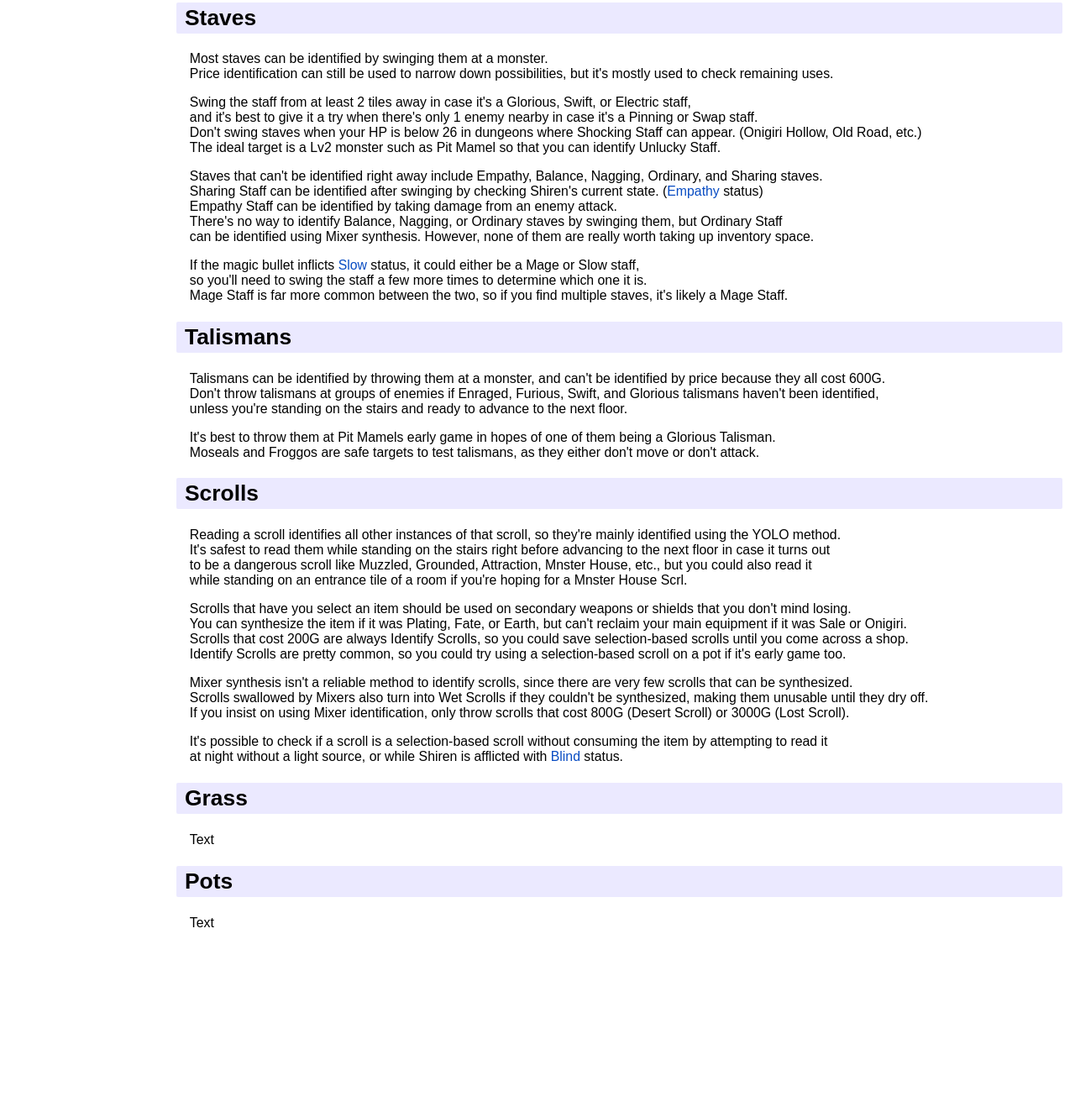
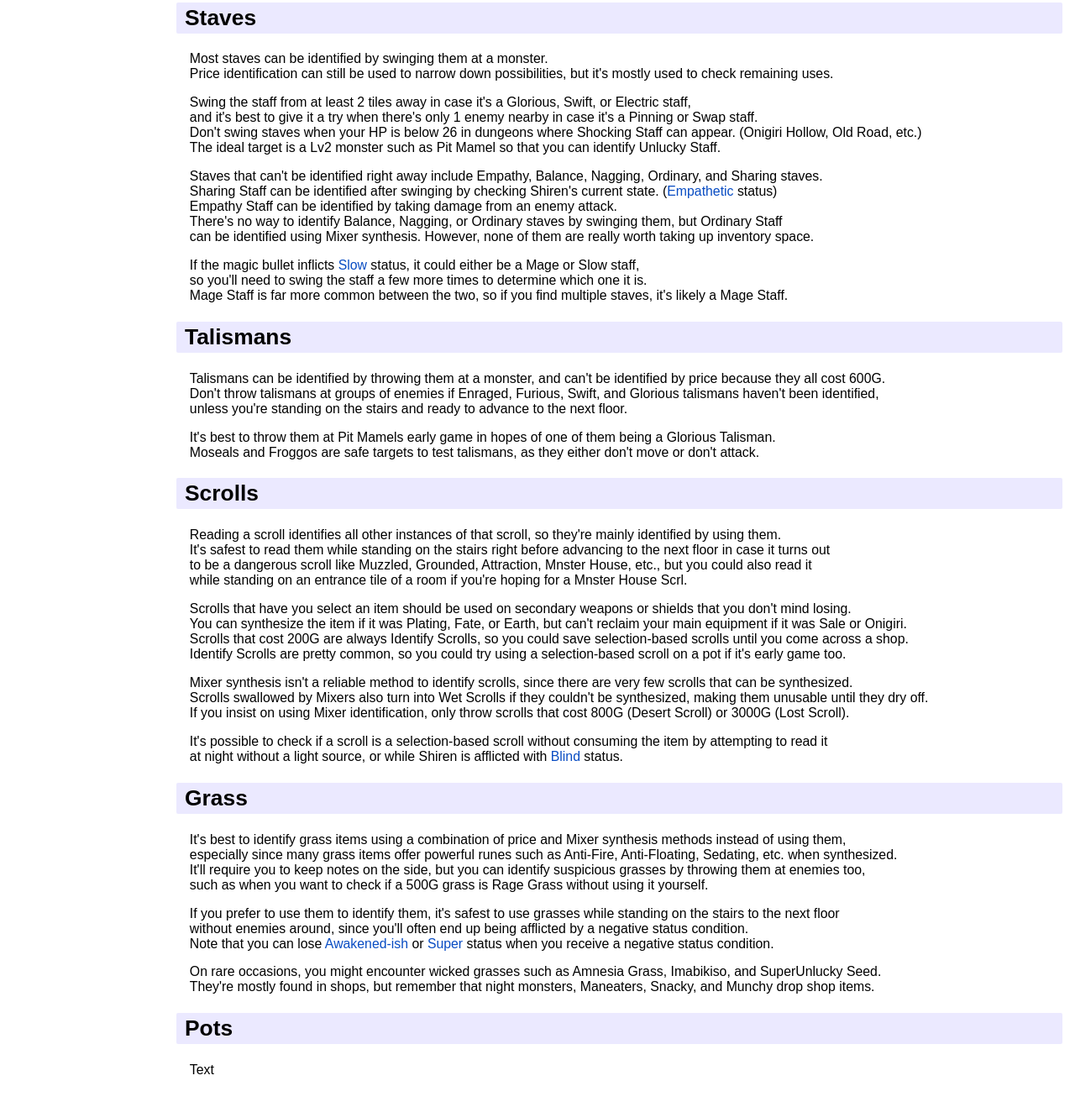
Before and after one commit to SharkSnack/shiren-wiki, a plain HTML site: page shiren5/guide/identifying.html in a window 1280 px wide. Shown: the part 2897-4215 px from the top of the page at 84% size. Before the commit the page ends 4088 px from the top, so only its background shows below. Drawn offline with nearby package versions, Linux system fonts and the light colour scheme.

Commit message:
working on identifying

```diff
--- a/shiren5/guide/identifying.html
+++ b/shiren5/guide/identifying.html
@@ -152,7 +152,7 @@
           <div class="explanation_2">
             <p>Most staves can be identified by swinging them at a monster.<br>Price identification can still be used to narrow down possibilities, but it's mostly used to check remaining uses.</p>
             <p>Swing the staff from at least 2 tiles away in case it's a Glorious, Swift, or Electric staff,<br>and it's best to give it a try when there's only 1 enemy nearby in case it's a Pinning or Swap staff.<br>Don't swing staves when your HP is below 26 in dungeons where Shocking Staff can appear. (Onigiri Hollow, Old Road, etc.)<br>The ideal target is a Lv2 monster such as Pit Mamel so that you can identify Unlucky Staff.</p>
-            <p>Staves that can't be identified right away include Empathy, Balance, Nagging, Ordinary, and Sharing staves.<br>Sharing Staff can be identified after swinging by checking Shiren's current state. (<a href="/shiren5/system/status-conditions#empathy">Empathy</a> status)<br>Empathy Staff can be identified by taking damage from an enemy attack.<br>There's no way to identify Balance, Nagging, or Ordinary staves by swinging them, but Ordinary Staff<br>can be identified using Mixer synthesis. However, none of them are really worth taking up inventory space.</p>
+            <p>Staves that can't be identified right away include Empathy, Balance, Nagging, Ordinary, and Sharing staves.<br>Sharing Staff can be identified after swinging by checking Shiren's current state. (<a href="/shiren5/system/status-conditions#empathetic">Empathetic</a> status)<br>Empathy Staff can be identified by taking damage from an enemy attack.<br>There's no way to identify Balance, Nagging, or Ordinary staves by swinging them, but Ordinary Staff<br>can be identified using Mixer synthesis. However, none of them are really worth taking up inventory space.</p>
             <p>If the magic bullet inflicts <a href="/shiren5/system/status-conditions#slow">Slow</a> status, it could either be a Mage or Slow staff,<br>so you'll need to swing the staff a few more times to determine which one it is.<br>Mage Staff is far more common between the two, so if you find multiple staves, it's likely a Mage Staff.</p>
           </div>
           <h2 id="talismans">Talismans</h2>
@@ -162,14 +162,16 @@
           </div>
           <h2 id="scrolls">Scrolls</h2>
           <div class="explanation_2">
-            <p>Reading a scroll identifies all other instances of that scroll, so they're mainly identified using the YOLO method.<br>It's safest to read them while standing on the stairs right before advancing to the next floor in case it turns out<br>to be a dangerous scroll like Muzzled, Grounded, Attraction, Mnster House, etc., but you could also read it<br>while standing on an entrance tile of a room if you're hoping for a Mnster House Scrl.</p>
+            <p>Reading a scroll identifies all other instances of that scroll, so they're mainly identified by using them.<br>It's safest to read them while standing on the stairs right before advancing to the next floor in case it turns out<br>to be a dangerous scroll like Muzzled, Grounded, Attraction, Mnster House, etc., but you could also read it<br>while standing on an entrance tile of a room if you're hoping for a Mnster House Scrl.</p>
             <p>Scrolls that have you select an item should be used on secondary weapons or shields that you don't mind losing.<br>You can synthesize the item if it was Plating, Fate, or Earth, but can't reclaim your main equipment if it was Sale or Onigiri.<br>Scrolls that cost 200G are always Identify Scrolls, so you could save selection-based scrolls until you come across a shop.<br>Identify Scrolls are pretty common, so you could try using a selection-based scroll on a pot if it's early game too.</p>
             <p>Mixer synthesis isn't a reliable method to identify scrolls, since there are very few scrolls that can be synthesized.<br>Scrolls swallowed by Mixers also turn into Wet Scrolls if they couldn't be synthesized, making them unusable until they dry off.<br>If you insist on using Mixer identification, only throw scrolls that cost 800G (Desert Scroll) or 3000G (Lost Scroll).</p>
             <p>It's possible to check if a scroll is a selection-based scroll without consuming the item by attempting to read it<br>at night without a light source, or while Shiren is afflicted with <a href="/shiren5/system/status-conditions#blind">Blind</a> status.</p>
           </div>
           <h2 id="grass">Grass</h2>
           <div class="explanation_2">
-            <p>Text</p>
+            <p>It's best to identify grass items using a combination of price and Mixer synthesis methods instead of using them,<br>especially since many grass items offer powerful runes such as Anti-Fire, Anti-Floating, Sedating, etc. when synthesized.<br>It'll require you to keep notes on the side, but you can identify suspicious grasses by throwing them at enemies too,<br>such as when you want to check if a 500G grass is Rage Grass without using it yourself.</p>
+            <p>If you prefer to use them to identify them, it's safest to use grasses while standing on the stairs to the next floor<br>without enemies around, since you'll often end up being afflicted by a negative status condition.<br>Note that you can lose <a href="/shiren5/system/status-conditions#awakened-ish">Awakened-ish</a> or <a href="/shiren5/system/status-conditions#super">Super</a> status when you receive a negative status condition.</p>
+            <p>On rare occasions, you might encounter wicked grasses such as Amnesia Grass, Imabikiso, and SuperUnlucky Seed.<br>They're mostly found in shops, but remember that night monsters, Maneaters, Snacky, and Munchy drop shop items.</p>
           </div>
           <h2 id="pots">Pots</h2>
           <div class="explanation_2">
```
